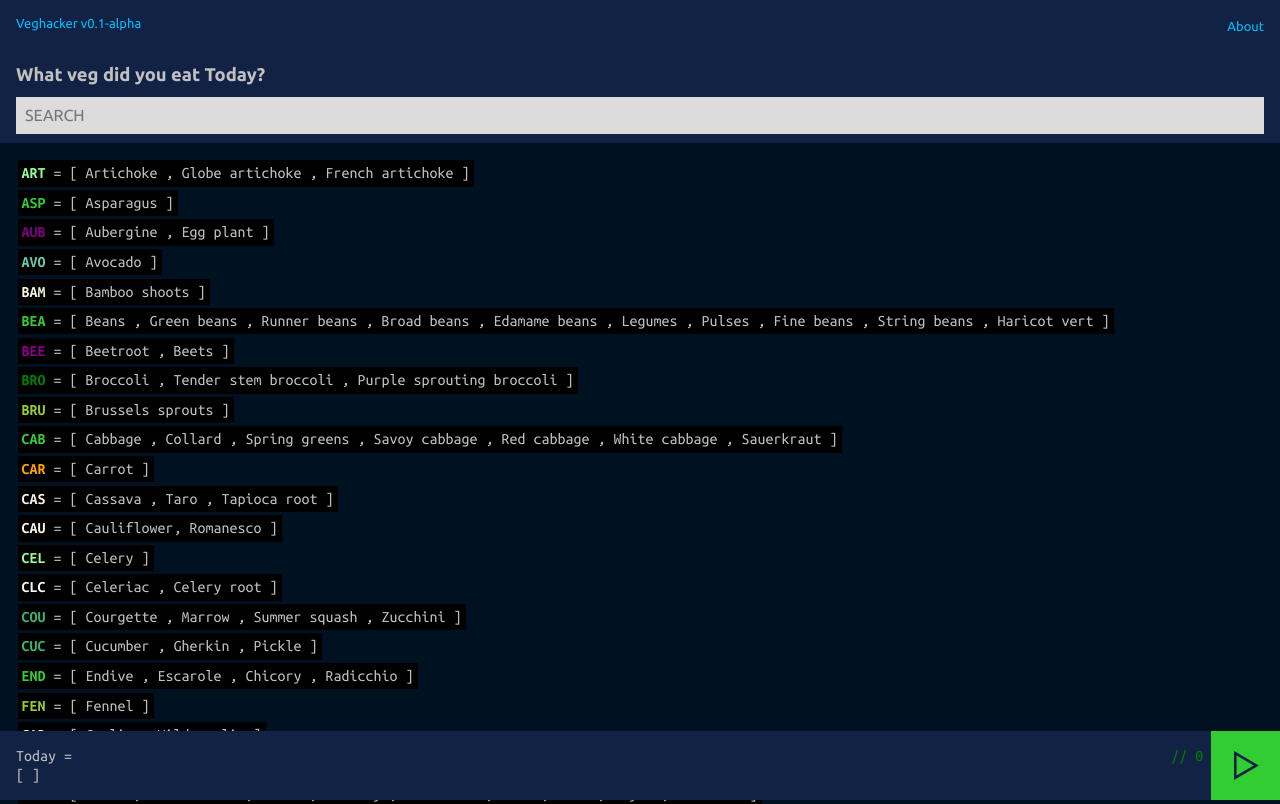
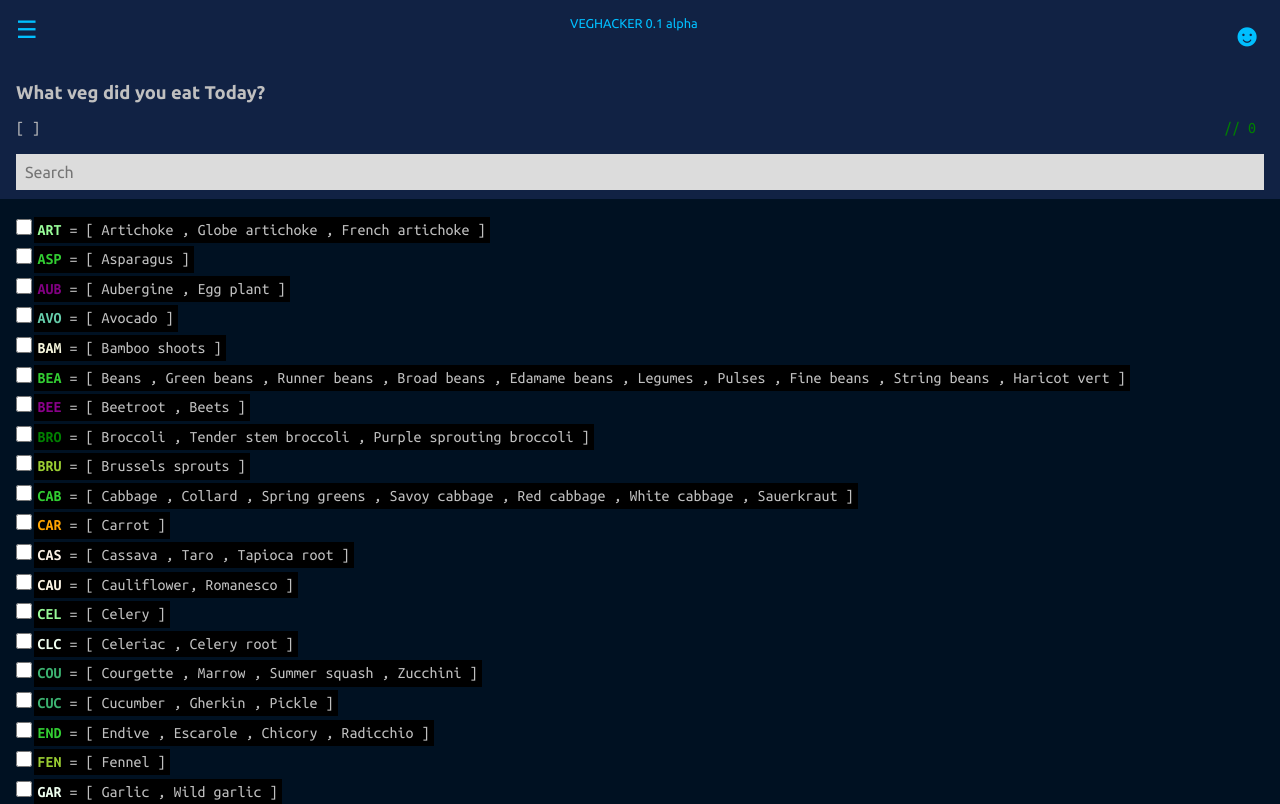
Before and after one commit to petedavisdev/veghacker, a Vue app: page /#/ in a window 1280 px wide. Shown: the top 804 px of the page. Built offline with nearby package versions, Linux system fonts and the light colour scheme.

Commit message:
Move summary above search

```diff
--- a/src/App.vue
+++ b/src/App.vue
@@ -1,29 +1,43 @@
 <template>
+
   <header>
-    <router-link to="/">
-      Veghacker v0.1-alpha
+    <router-link to="/log" class="icon1">
+      ☰
     </router-link>
 
-    <nav>
-      <a href="/about">
-        About
-      </a>
-    </nav>
+    <small>
+      <router-link to="/">
+        VEGHACKER 0.1 alpha
+      </router-link>
+    </small>
+
+    <a href="/about" class="icon2">
+      ☻
+    </a>
   </header>
 
   <router-view />
 </template>
 
 <style scoped>
-a {
-  text-decoration: none;
-  font-size: small;
+header {
+    display: grid;
+    grid-template-columns: auto 1fr auto;
+    padding: 1rem;
+    text-align: center;
+    justify-content: baseline;
+    background-color: #124;
 }
 
-header {
-  display: flex;
-  justify-content: space-between;
-  padding: 1em;
-  background-color: #124;
+a {
+    text-decoration: none;
+}
+
+.icon1 {
+    font-size: 1.5em;
+}
+
+.icon2 {
+    font-size: 2em;
 }
 </style>
--- a/src/index.css
+++ b/src/index.css
@@ -17,8 +17,3 @@ input {
 a {
     color: deepskyblue;
 }
-
-a:hover {
-	text-decoration: underline;
-	text-decoration-color: limegreen;
-}
--- a/src/views/Day.vue
+++ b/src/views/Day.vue
@@ -2,13 +2,17 @@
     <header>
         <LogPrompt :dayName="dayName" />
 
+        <section>
+            <VegArray :vegArray="dayLog" />
+
             <input
                 type="search"
                 :value="keyword"
-            placeholder="SEARCH"
+                placeholder="Search"
                 @input="keyword = $event.target.value"
                 ref="searchinput"
             />
+        </section>
     </header>
 
     <ul>
@@ -37,11 +41,6 @@
             you're looking for, choose the closest thing on the list.
         </p>
     </aside>
-    <footer>
-        <VegArray :vegArray="dayLog">{{ dayName }} =</VegArray>
-
-        <router-link to="/log"> ▷ </router-link>
-    </footer>
 </template>
 
 <script lang="ts">
@@ -156,15 +155,14 @@ h1 {
 }
 
 [type="search"] {
+    padding: 1ch;
+    background-color: gainsboro;
     width: 100%;
-    padding: 1ch;
-    text-transform: uppercase;
-    background-color: gainsboro;
 }
 
 [type="checkbox"] {
-    position: absolute;
-    opacity: 0;
+    height: 1em;
+    width: 1em;
 }
 
 label {
@@ -196,29 +194,4 @@ li {
 aside {
     padding: 1em;
 }
-
-footer {
-    position: fixed;
-    bottom: 0;
-    left: 0;
-    right: 0;
-    display: grid;
-    grid-template-columns: 1fr auto;
-    align-items: center;
-    padding-left: 1em;
-    background-color: #124;
-}
-
-a {
-    display: grid;
-    place-content: center;
-    font-size: xx-large;
-    color: #124;
-    background-color: limegreen;
-    text-decoration: none;
-    cursor: pointer;
-    height: 100%;
-    min-width: 68px;
-    aspect-ratio: 1 / 1;
-}
 </style>
```
Lines whose indentation alone changed are shown as unchanged.
